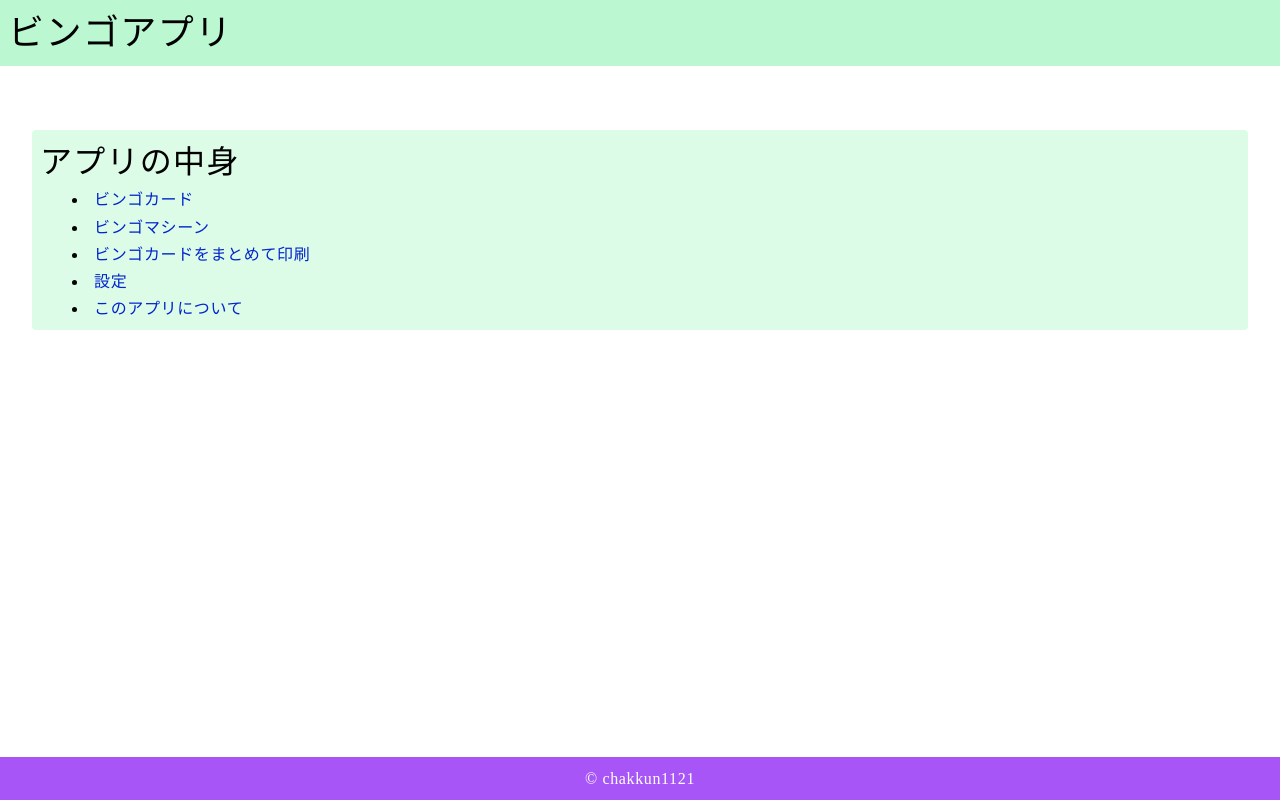
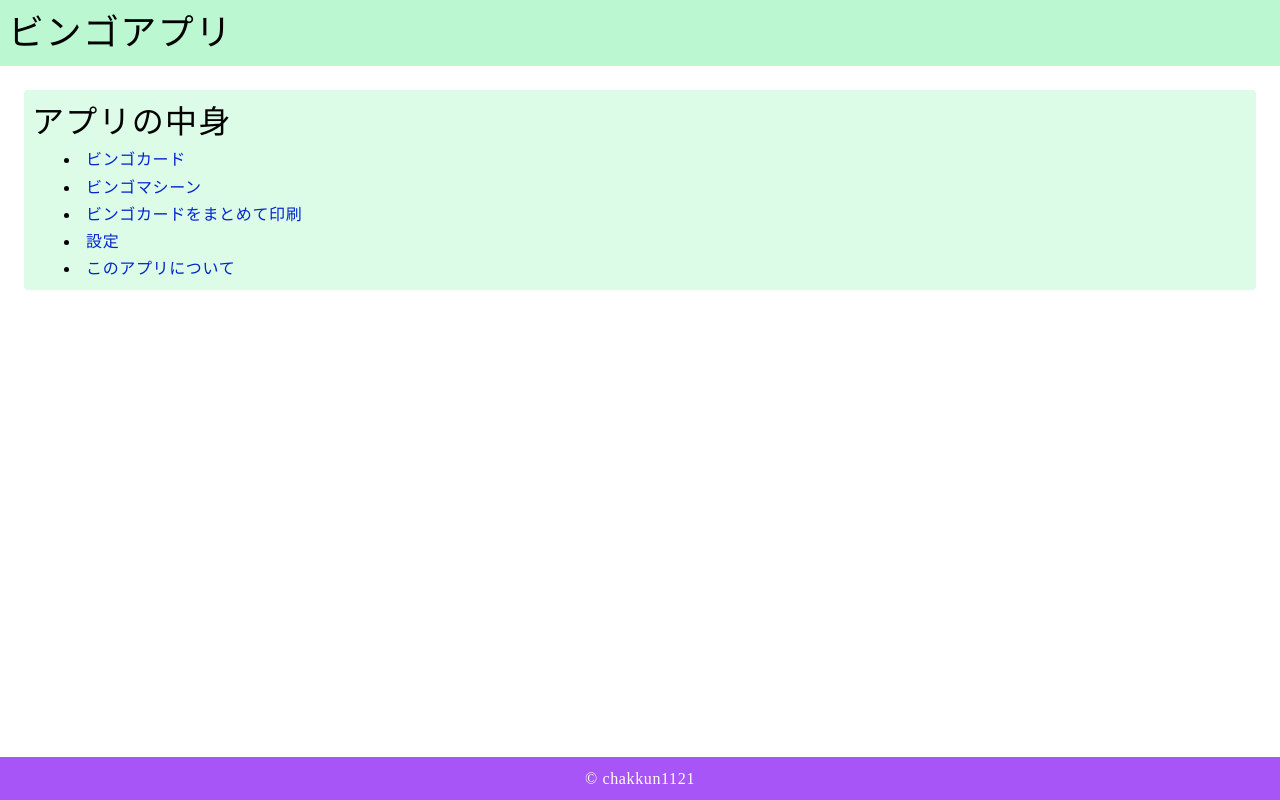
Before and after one commit to chakkun1121/bingo, a Next.js app: page / in a window 1280 px wide. Built offline with nearby package versions, Linux system fonts and the light colour scheme.

Commit message:
いらないタグ類の消去

```diff
--- a/app/layout.tsx
+++ b/app/layout.tsx
@@ -69,13 +69,9 @@ export default function RootLayout({ children }) {
         <AppProvider>
           <body className="flex min-h-screen flex-col">
             <Header />
-            <div className="mb-36 mt-14 w-full px-6 flex-grow">
-              <div className="max-w-container mx-auto grid grid-cols-1 gap-8 sm:grid-cols-12">
-                <main className="gap-22 col-span-full flex flex-col">
-                  {children}
-                </main>
-              </div>
-            </div>
+            <main className="gap-22 col-span-full flex flex-col flex-1 p-4">
+              {children}
+            </main>
             <Footer />
           </body>
         </AppProvider>
```
